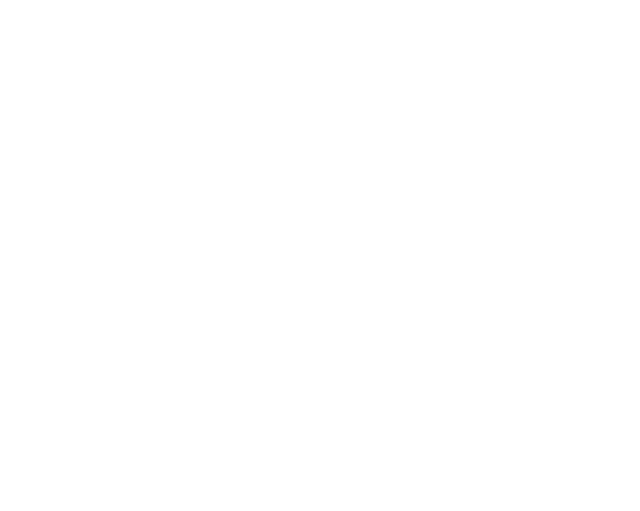
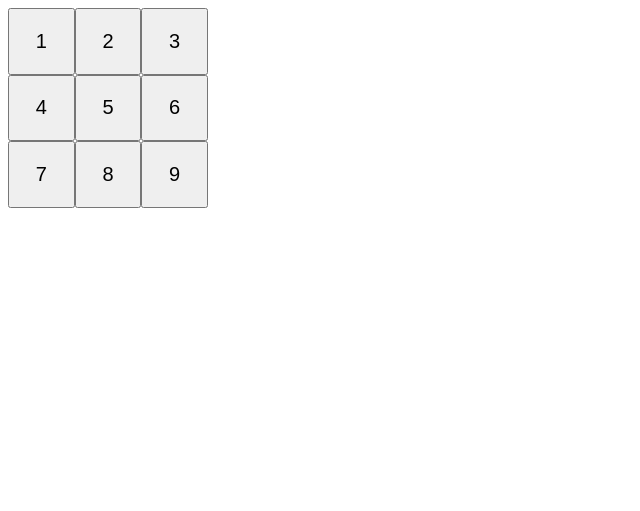
Before and after one commit to Mihakurochkin/Calculator, a plain HTML site: page index.html in a window 1280 px wide. Shown: the whole page, without its empty margins (0-640 px from the left). Drawn offline with Linux system fonts and the light colour scheme.

Commit message:
added buttons and basic styles

```diff
--- a/index.html
+++ b/index.html
@@ -3,8 +3,22 @@
 <head>
     <meta charset="UTF-8">
     <title>Calculator</title>
+    <link rel="stylesheet" href="styles.css">
 </head>
 <body>
-
+    <div id="calculator">
+        <div id="numbers">
+            <button class="number">1</button>
+            <button class="number">2</button>
+            <button class="number">3</button>
+            <button class="number">4</button>
+            <button class="number">5</button>
+            <button class="number">6</button>
+            <button class="number">7</button>
+            <button class="number">8</button>
+            <button class="number">9</button>
+        </div>
+        <div></div>
+    </div>
 </body>
 </html>
--- a/styles.css
+++ b/styles.css
@@ -0,0 +1,17 @@
+#numbers {
+    display: flex;
+    flex-flow: row wrap;
+    justify-items: flex-start;
+    height: 200px;
+    width: 200px;
+}
+
+#calculator {
+    height: 500px;
+}
+
+.number {
+    width: calc(100%/3);
+    height: calc(100%/3);
+    font-size: 20px;
+}
```
